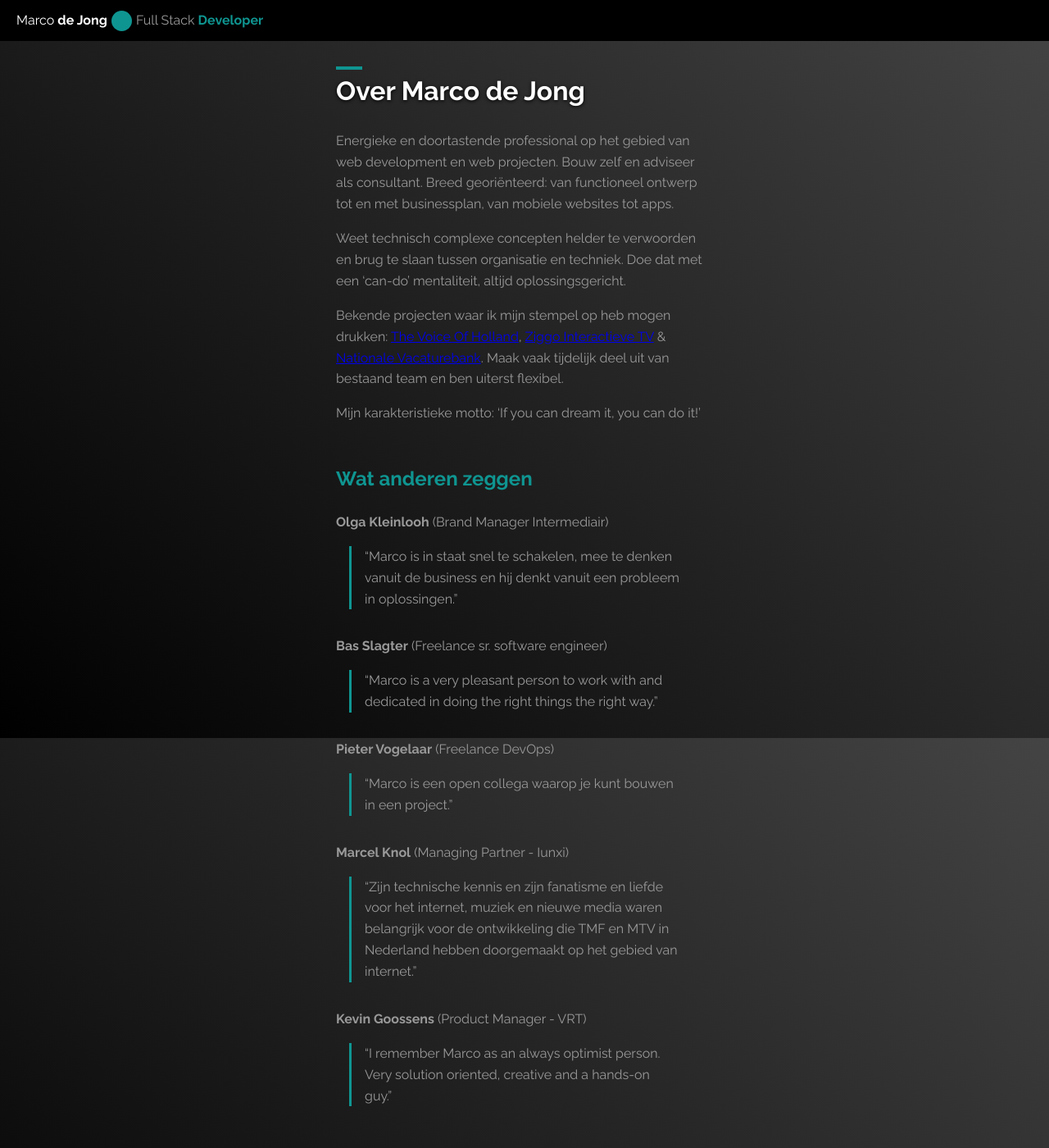
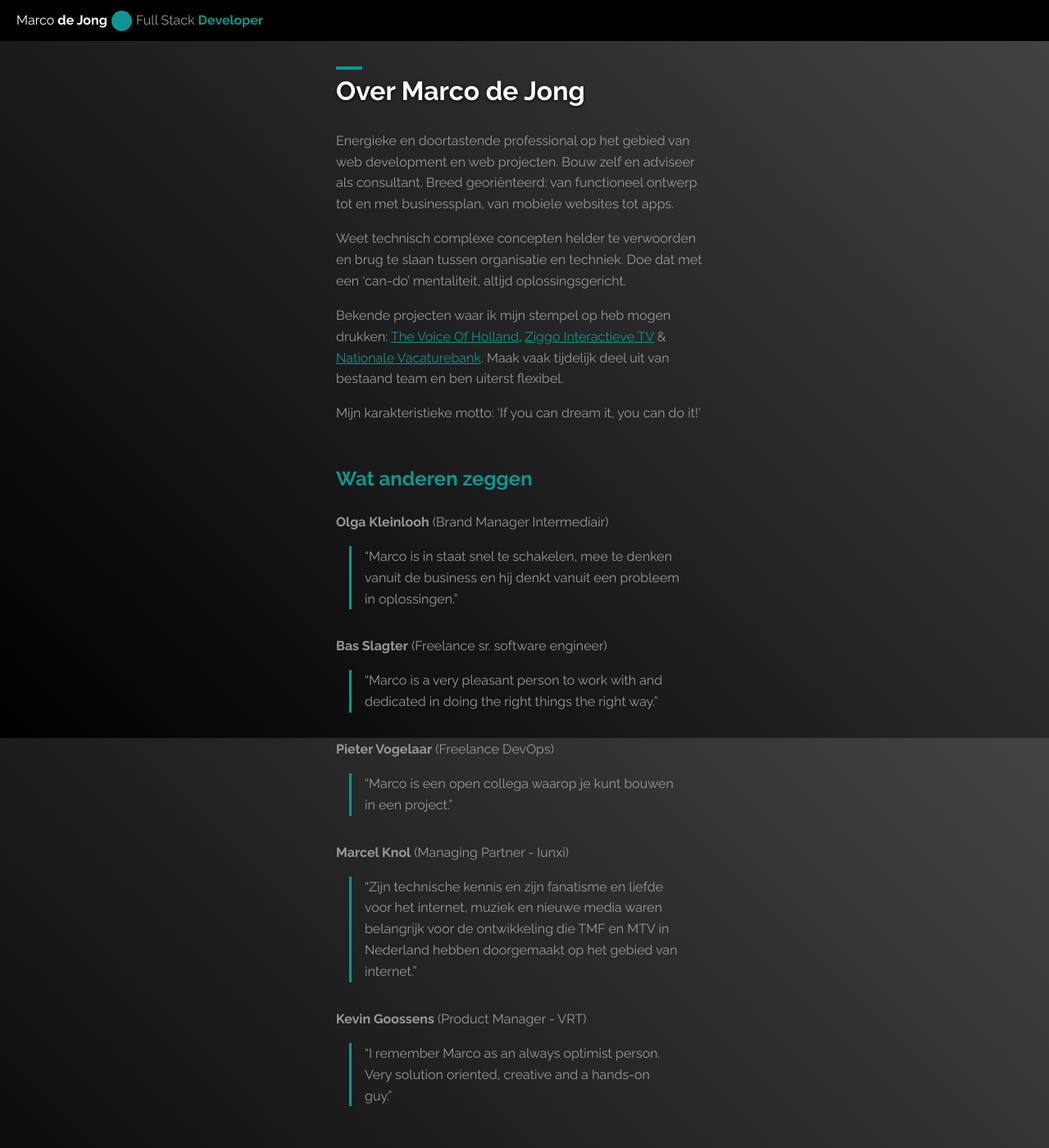
Before and after one commit to MarcoDeJong/marcodejong.github.io, a Jekyll site: the page built from over-marco-de-jong.md, in a window 1280 px wide and 1400 px high. Shown: the whole window at 82% size. Built offline with Jekyll 4.4.1, drawn with Linux system fonts in a browser that asks for light colours.

Commit message:
feat(page): add link style

```diff
--- a/_sass/_page.scss
+++ b/_sass/_page.scss
@@ -27,9 +27,9 @@
   color:$blue-chill;
   margin-top:2em;
 }
-.page_content a,
-.page-content a:hover,
-.page-content a:visited {
+.page__content a,
+.page__content a:hover,
+.page__content a:visited {
   color:$blue-chill;
   text-decoration:underline;
   -webkit-text-decoration-skip:auto;
```
